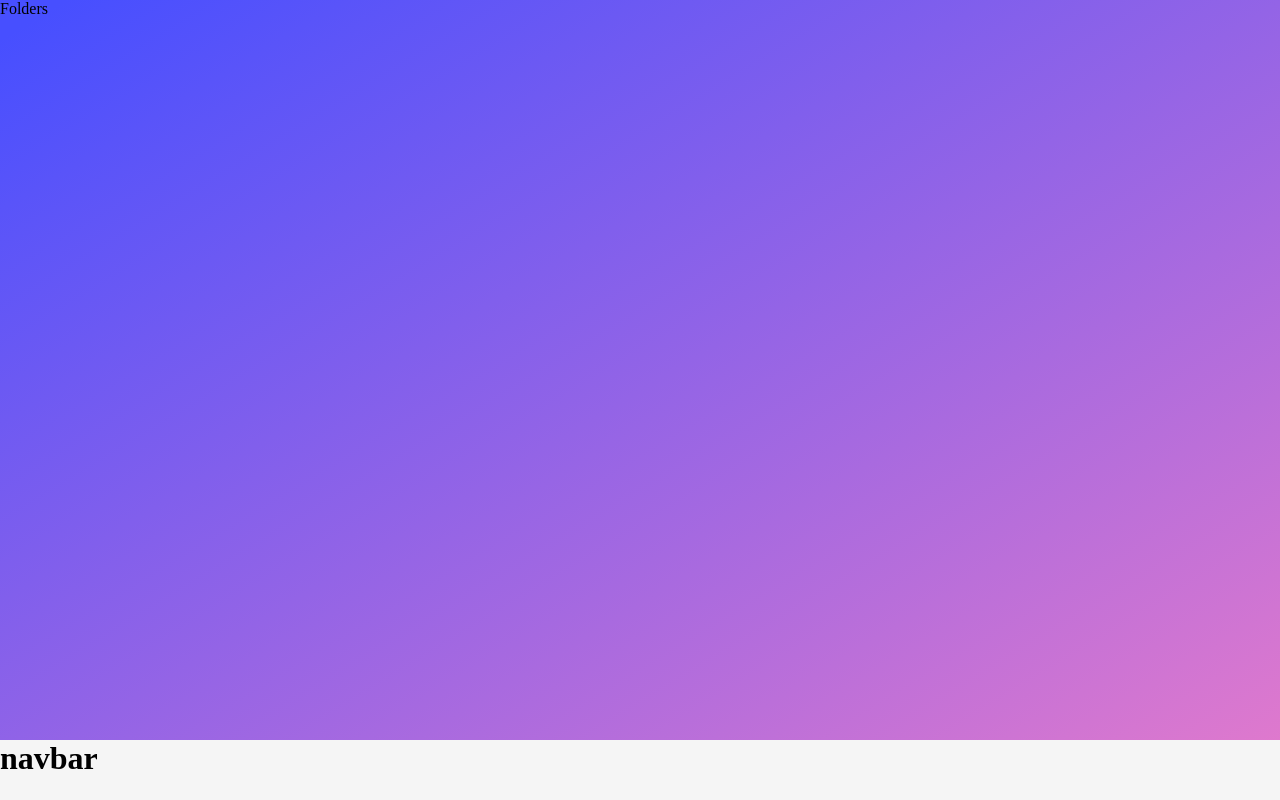
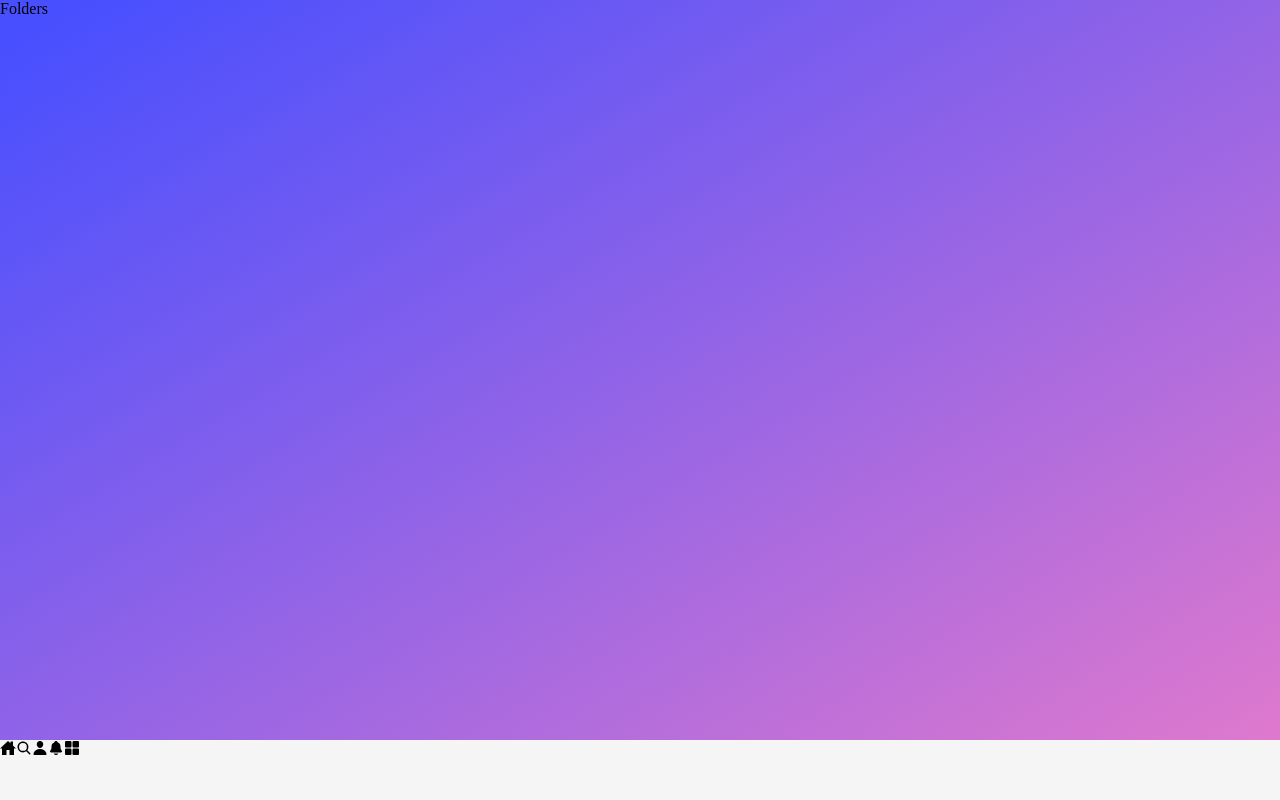
Before and after one commit to WildCodeSchool-2023-09/JS-RemoteFR-jurascripts-P3-Babyplace, a React (Vite) app in the folder frontend/: page /folders in a window 1280 px wide. Built offline with nearby package versions, Linux system fonts and the light colour scheme.

Commit message:
Install react-icons dependencie

```diff
--- a/frontend/package.json
+++ b/frontend/package.json
@@ -9,6 +9,7 @@
     "prop-types": "^15.8.1",
     "react": "^18.2.0",
     "react-dom": "^18.2.0",
+    "react-icons": "^4.12.0",
     "react-router-dom": "^6.21.0"
   },
   "devDependencies": {
--- a/frontend/src/components/parents/NavBar.jsx
+++ b/frontend/src/components/parents/NavBar.jsx
@@ -1,10 +1,20 @@
-import React from "react";
 import "../../styles/navbar.scss";
+import {
+  IoPerson,
+  IoSearch,
+  IoNotifications,
+  IoHomeSharp,
+  IoGrid,
+} from "react-icons/io5";
 
 function NavBar() {
   return (
     <div className="navbar">
-      <h1>navbar</h1>
+      <IoHomeSharp />
+      <IoSearch />
+      <IoPerson />
+      <IoNotifications />
+      <IoGrid />
     </div>
   );
 }
```
Also changed, not shown: 1 other file (tests, documents, lock files or other folders).
